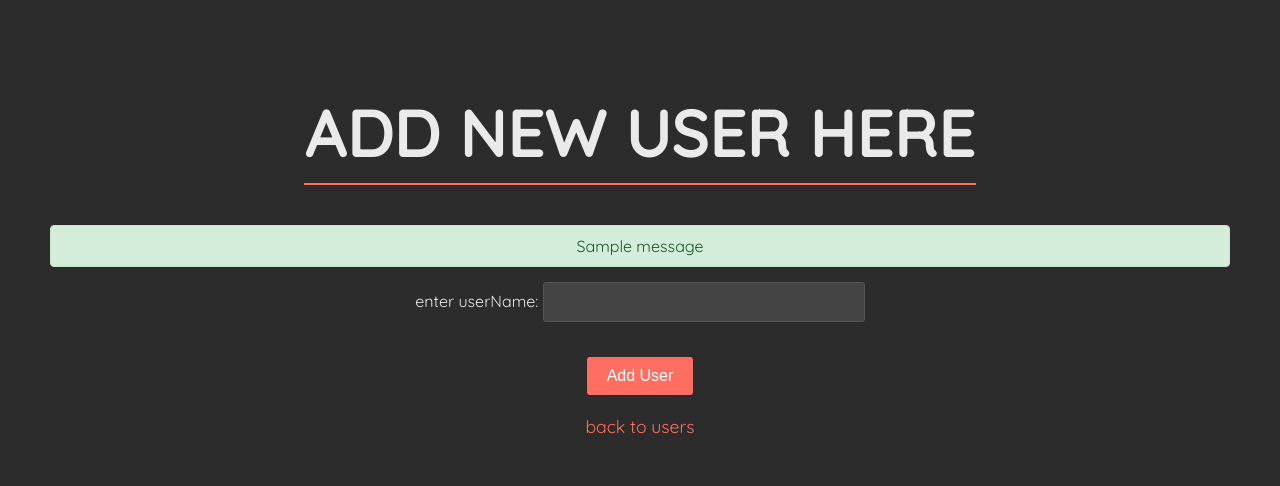
After one commit to elis-elis/moviweb_app, a Flask app: page /add_user in a window 1280 px wide. The commit adds this page. Shown: the top 486 px of the page. Run offline with Flask 3, Linux system fonts and the light colour scheme; tables that the repository leaves empty hold one stand-in row (values such as "Sample post"); one stand-in notice (Sample message) is shown; parts of the project's set-up code (start-up, migrations or seed data) failed here and were passed over.

Commit message:
update add_user function in app.py, create add_user.html, update all other html files

```diff
--- a/app.py
+++ b/app.py
@@ -1,4 +1,4 @@
-from flask import Flask, request, jsonify, flash, render_template, redirect
+from flask import Flask, request, jsonify, flash, render_template, redirect, url_for
 from flask_cors import CORS
 from config import Config
 from data_models import db, User, Movie, user_movies
@@ -29,17 +29,22 @@ def list_users():
     return render_template('users.html', users=users)
 
 
-@app.route('/add_user', methods=['POST'])
+@app.route('/add_user', methods=['GET', 'POST'])
 def add_user():
-    user_name = request.form.get('user_name')
+    if request.method == 'POST':
+        # Handle POST request (form submission)
+        user_name = request.form.get('user_name')
 
-    if user_name:
-        data_manager.add_user(user_name)
-        flash('User added successfully! 🦕', 'success')
-        return jsonify({'message': f"User '{user_name}' added successfully!"}), 201
+        if user_name:
+            data_manager.add_user(user_name)
+            flash('User added successfully! 🦕', 'success')
+            return redirect(url_for('add_user'))
+            # return jsonify({'message': f"User '{user_name}' added successfully!"}), 201
+        else:
+            flash('User name is required! 🦖', 'error')
     else:
-        flash('User name is required! 🦖', 'error')
-        return jsonify({'error': 'User name is required.'}), 400
+        # Handle GET request (display form)
+        return render_template('add_user.html')
 
 
 @app.route('/add_movie', methods=['POST'])
--- /dev/null
+++ b/templates/add_user.html
@@ -0,0 +1,141 @@
+<!DOCTYPE html>
+<html lang="en">
+<head>
+    <meta charset="UTF-8">
+    <meta name="viewport" content="width=device-width, initial-scale=1.0">
+    <title>Add User to the MoviWeb App</title>
+    <link href="https://fonts.googleapis.com/css2?family=Quicksand:wght@400;500&display=swap" rel="stylesheet">
+    <style>
+        body {
+            background-color: #2C2C2C;
+            font-family: 'Quicksand', sans-serif;
+            color: #EAEAEA;
+            text-align: center;
+            padding: 50px;
+            margin: 0;
+        }
+
+        h1 {
+            font-family: 'Quicksand', sans-serif;
+            font-size: 4rem;
+            color: #EAEAEA;
+            margin-bottom: 30px;
+            text-transform: uppercase;
+            letter-spacing: 1px;
+            border-bottom: 2px solid #FF6F61;
+            display: inline-block;
+            padding-bottom: 10px;
+        }
+
+        p {
+            font-size: 1.1rem;
+            margin: 20px 0;
+            color: #CCCCCC;
+        }
+
+        .emoji {
+            font-size: 4rem;
+            display: block; /* Ensures it stays centered */
+            margin-top: 20px;
+        }
+
+        /* Flash Messages */
+
+        .flash-messages {
+            margin: 10px 0;
+        }
+
+        .alert {
+            padding: 10px;
+            margin-bottom: 15px;
+            border: 1px solid transparent;
+            border-radius: 4px;
+        }
+
+        .alert-success {
+            color: #155724;
+            background-color: #d4edda;
+            border-color: #c3e6cb;
+        }
+
+        .alert-danger {
+            color: #721c24;
+            background-color: #f8d7da;
+            border-color: #f5c6cb;
+        }
+
+        .alert-info {
+            color: #0c5460;
+            background-color: #d1ecf1;
+            border-color: #bee5eb;
+        }
+
+        input[type="text"] {
+            width: 100%;
+            max-width: 300px;
+            padding: 10px;
+            margin-bottom: 15px;
+            border: 1px solid #555;
+            border-radius: 3px;
+            background-color: #444;
+            color: #EAEAEA;
+            font-size: 1rem;
+        }
+
+        input[type="submit"] {
+            background-color: #FF6F61;
+            border: none;
+            color: #FFFFFF;
+            padding: 10px 20px;
+            font-size: 1rem;
+            cursor: pointer;
+            border-radius: 3px;
+            transition: background-color 0.3s;
+        }
+
+        input[type="submit"]:hover {
+            background-color: #D94C3D;
+        }
+
+        a {
+            color: #FF6F61;
+            text-decoration: none;
+            font-size: 1.1rem;
+            margin-top: 20px;
+            display: inline-block;
+        }
+
+        a:hover {
+            color: #FFD700;
+        }
+    </style>
+</head>
+<body>
+    <h1>add new user here</h1>
+
+    <!-- Flash Messages -->
+    {% with messages = get_flashed_messages(with_categories=true) %}
+        {% if messages %}
+        <div class="flash-messages">
+            {% for category, message in messages %}
+            <div class="alert alert-{{ category }}">
+                {{ message }}
+            </div>
+            {% endfor %}
+        </div>
+        {% endif %}
+    {% endwith %}
+
+    <!-- User Form -->
+    <form method="post" action="{{ url_for('add_user') }}">
+        <label for="user_name">enter userName:</label>
+        <input type="text" id="user_name" name="user_name" required><br><br>
+
+        <input type="submit" value="Add User">
+    </form>
+
+    <!-- Go to Users Page -->
+    <a href="{{ url_for('list_users') }}">back to users</a>
+
+</body>
+</html>
```
Also changed, not shown: templates/home.html (+12 -12 lines), templates/user_movies.html (+19 -19 lines), templates/users.html (+21 -16 lines), data/moviweb_app.sqlite.
